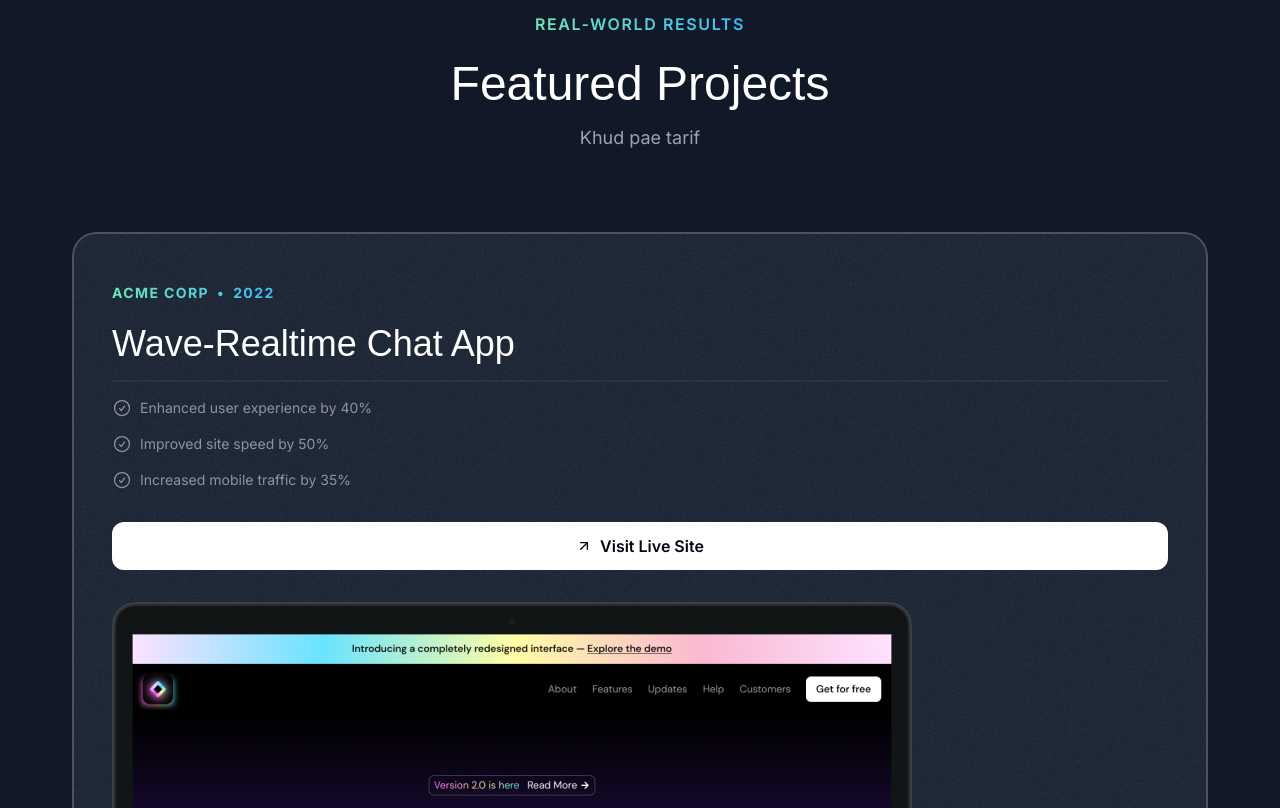
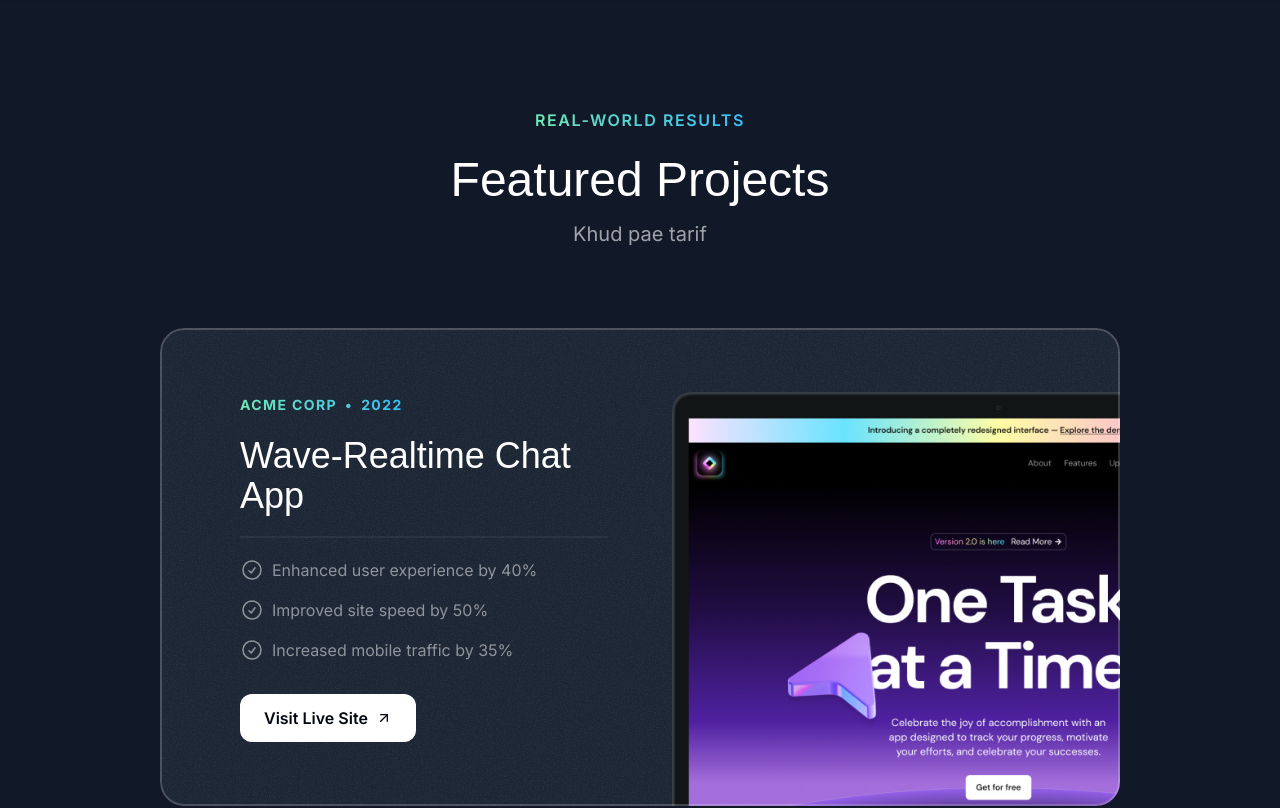
Before and after one commit to vaibhavisno-one/Personal-website, a Next.js app: page / in a window 1280 px wide. Shown: the part 840-1648 px from the top of the page. Built offline with nearby package versions, Linux system fonts and the light colour scheme; a web font is replaced by a local one.

Commit message:
commit project section

```diff
--- a/src/app/globals.css
+++ b/src/app/globals.css
@@ -11,3 +11,9 @@
         @apply absolute inset-0  border-2 top-1/2 left-1/2 -translate-x-1/2 -translate-y-1/2 rounded-full border-emerald-300/5 shadow-[0_0_80px_inset] shadow-emerald-300/5;
     }
 }
+
+@layer utilities{
+    .container{
+        @apply lg:max-w-5xl
+    }
+}
--- a/src/sections/Projects.tsx
+++ b/src/sections/Projects.tsx
@@ -48,7 +48,7 @@ const portfolioProjects = [
 
 export const ProjectsSection = () => {
   return (
-    <section className="pb-16">
+    <section className="pb-16 lg:py-24">
       <div className="container">
         <div className="flex justify-center">
           <p className="uppercase font-semibold tracking-widest bg-gradient-to-r from-emerald-300
@@ -59,19 +59,24 @@ export const ProjectsSection = () => {
         <h2 className="font-serif text-3xl text-center mt-6 md:text-5xl">
           Featured Projects
         </h2>
-        <p className="text-center text-white/60 mt-4 md:text-lg max-w-md mx-auto">
+        <p className="text-center text-white/60 mt-4 md:text-lg lg:text-xl max-w-md mx-auto">
           Khud pae tarif
         </p>
         <div className=" md:mt-20  flex flex-col mt-10 gap-20 ">
           {portfolioProjects.map(projects =>(
             <div key={projects.title} className="bg-gray-800 rounded-3xl relative z-0 overflow-hidden
               after:z-10 after:content-[''] after:absolute after:inset-0 after:outline-2 after:outline
-              after:-outline-offset-2 after:rounded-3xl after:outline-white/20 p-8
-              md:pt-12 md:px-10 after:pointer-events-none">
+              after:-outline-offset-2 after:rounded-3xl after:outline-white/20 px-8 pt-8
+              md:pt-12  md:px-10 lg:pt-16 lg:px-20 after:pointer-events-none">
+
 
               <div className="absolute inset-0 -z-10 opacity-5" style={{
                 backgroundImage: `url(${grainImage.src})`,
               }} ></div>
+
+              <div className="lg:grid lg:grid-cols-2 lg:gap-16 ">
+                <div className="lg:pb-16">
+
                     <div className="bg-gradient-to-r from-emerald-300 to-sky-400 inline-flex gap-2
                       font-bold uppercase tracking-widest text-sm text-transparent bg-clip-text">
                       <span>{projects.type}</span>
@@ -79,25 +84,31 @@ export const ProjectsSection = () => {
                       <span>{projects.year}</span>
 
                     </div>
-              <h3 className="font-serif text-2xl mt-2 md: mt-5 md:text-4xl">  {projects.title}</h3>
-              <hr  className="border-t-2 border-white/5 mt-4"/>
-              <ul className="flex flex-col gap-4 mt-4">
+                  <h3 className="font-serif text-2xl mt-2 md:mt-5 md:text-4xl">  {projects.title}</h3>
+                  <hr  className="border-t-2 border-white/5 mt-4 md:mt-5"/>
+                  <ul className="flex flex-col gap-4 mt-4 md:mt-5">
                     {projects.results.map(result =>(
-                  <li className="flex gap-2 text-sm text-white/50">
-                    <CheckCircle className="size-5"/>
+                      <li className="flex gap-2 text-sm md:text-base text-white/50">
+                        <CheckCircle className="size-5 md:size-6"/>
                         <span>{result.title}</span>
                       </li>
                     ))}
                   </ul>
                   <a href={projects.link}>
-                <button className="bg-white text-gray-950 h-12 w-full rounded-xl font-semibold
+                    <button className="bg-white text-gray-950 h-12 w-full md:w-auto px-6 rounded-xl font-semibold
                     inline-flex items-center justify-center gap-2 mt-8" >
+
+                      <span>Visit Live Site</span>
                       <ArrowUpRight className="size-4"/>
-                  <span>Visit Live Site</span>
                     </button>
                   </a>
+                </div>
+                <div className="relative">
                   <Image src= {projects.image} alt ={projects.title}
-              className="mt-8 -mb-4 "/>
+                  className="mt-8 -mb-4 md:-mb-0 lg:mt-0 lg:absolute lg:h-full lg:w-auto lg:max-w-none " />
+                </div>
+
+              </div>
 
             </div>
 
```
Lines whose indentation alone changed are shown as unchanged.
